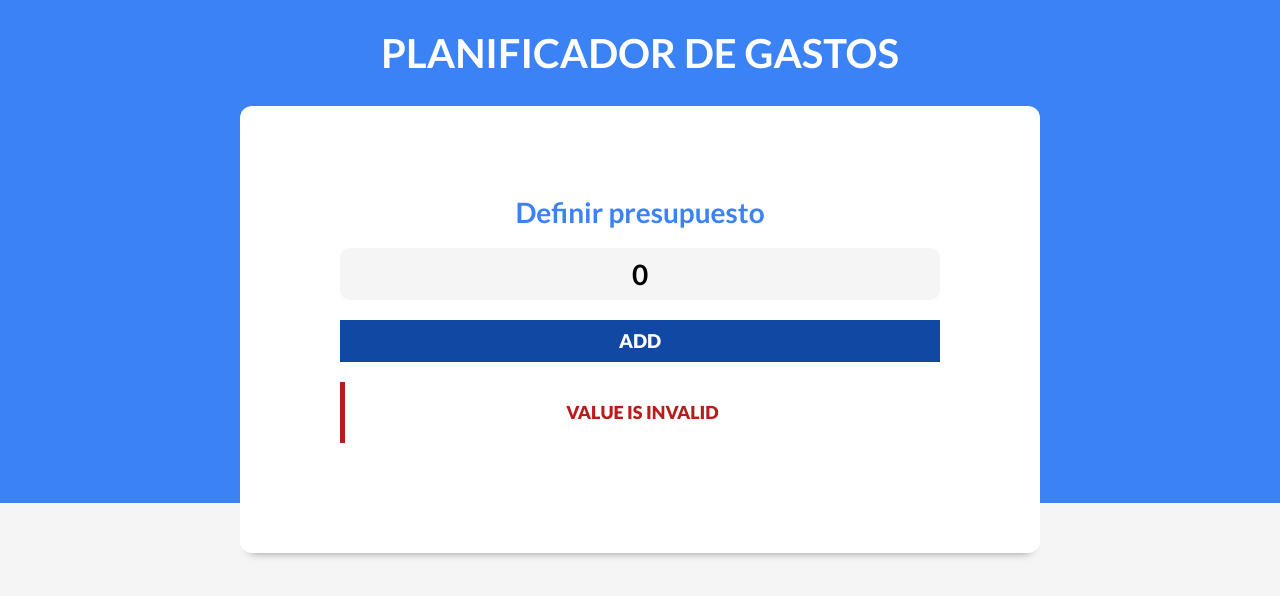
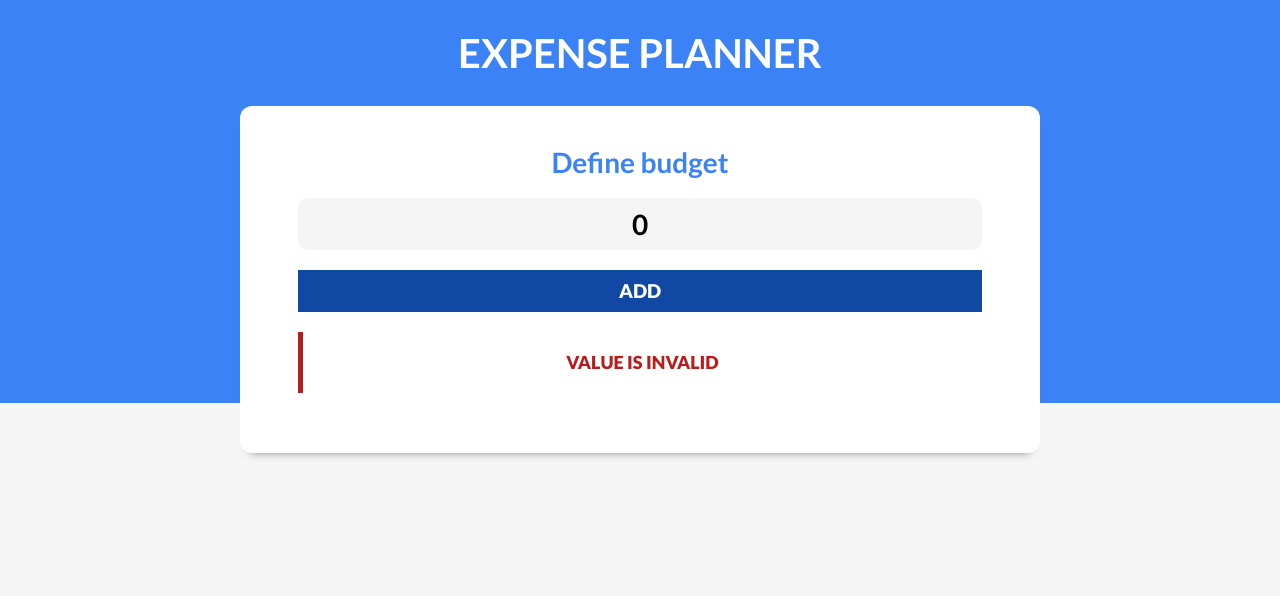
Before and after one commit to Bikcodeh/budget-app, a React (Vite) app: page / in a window 1280 px wide. Both pictures are taken after a click on the input "Add". Shown: the top 596 px of the page. Built offline with nearby package versions, Linux system fonts and the light colour scheme.

Commit message:
rename and add animate css lib

```diff
--- a/index.html
+++ b/index.html
@@ -5,6 +5,10 @@
     <link rel="icon" type="image/svg+xml" href="/vite.svg" />
     <link rel="preconnect" href="https://fonts.googleapis.com" />
     <link rel="preconnect" href="https://fonts.gstatic.com" crossorigin />
+    <link
+      rel="stylesheet"
+      href="https://cdnjs.cloudflare.com/ajax/libs/animate.css/4.1.1/animate.min.css"
+    />
     <link
       rel="stylesheet"
       href="https://necolas.github.io/normalize.css/8.0.1/normalize.css"
--- a/src/components/AlertMessage.jsx
+++ b/src/components/AlertMessage.jsx
@@ -1,7 +1,5 @@
-import React from 'react'
-
 export const AlertMessage = ({children, type}) => {
   return (
-    <div className={`alerta ${type}`}>{ children }</div>
+    <div className={`alerta ${type} animate__animated animate__fadeIn animate__fast`}>{ children }</div>
   )
 }
--- a/src/components/Header.jsx
+++ b/src/components/Header.jsx
@@ -2,8 +2,8 @@ import { NewBudget } from "./NewBudget";
 
 export const Header = () => {
   return (
-    <header>
-      <h1>Planificador de gastos</h1>
+    <header className="header">
+      <h1>Expense Planner</h1>
       <NewBudget />
     </header>
   );
--- a/src/components/NewBudget.jsx
+++ b/src/components/NewBudget.jsx
@@ -9,20 +9,19 @@ export const NewBudget = () => {
 
   const handleSubmit = (e) => {
     e.preventDefault();
-    if (currentValue < 0 || !Number(currentValue))  {
-      console.log('error')
+    if (!Number(currentValue) || currentValue < 0)  {
       setMessage('Value is invalid')
+      return
     } else {
-      console.log('bien');
       setMessage('')
     }
   }
 
   return (
-    <div className='contenedor-presupuesto contenedor sombra'>
+    <div className='contenedor-presupuesto contenedor sombra animate__animated animate__zoomIn'>
         <form onSubmit={handleSubmit} className='formulario'>
             <div className='campo'>
-                <label>Definir presupuesto</label>
+                <label>Define budget</label>
                 <input
                     className='nuevo-presupuesto'
                     type='text'
--- a/src/index.css
+++ b/src/index.css
@@ -45,6 +45,9 @@ h2 {
 
 header {
   background-color: var(--azul);
+  min-height: 300px;
+  max-height: 440px;
+  transition: max-height 0.25s ease-in;
 }
 
 header h1 {
@@ -52,21 +55,13 @@ header h1 {
   margin: 0;
   color: var(--blanco);
   text-align: center;
-
   text-transform: uppercase;
 }
 
 .formulario {
   width: 95%;
-    margin: 0 auto;
-    padding: 10rem 0;
 }
-@media (min-width: 768px) {
-    .formulario {
-        padding: 5rem 0;
-        width: 60rem;
-    }
-}
+
 .formulario legend {
   font-size: 3.6rem;
   text-align: center;
@@ -78,7 +73,9 @@ header h1 {
   border-bottom: 2px solid var(--azul);
 }
 .formulario .campo {
-    display: grid;
+  display: flex;
+  flex-direction: column;
+  justify-content: center;
   margin-bottom: 2rem;
 }
 
@@ -133,7 +130,7 @@ header h1 {
 
 .alerta {
   padding: 2rem 5rem;
-    max-width: 60rem;
+
   margin: 2rem auto 2rem auto;
   font-weight: 900;
   text-transform: uppercase;
@@ -154,12 +151,9 @@ header h1 {
   margin: 0 auto;
 }
 .contenedor-presupuesto {
+  display: flex;
+  justify-content: center;
   margin-top: -5rem;
-
-    display: flex;
-    justify-content: space-between;
-    align-items: center;
-
   transform: translateY(5rem);
 }
 .dos-columnas {
```
Lines whose indentation alone changed are shown as unchanged.
